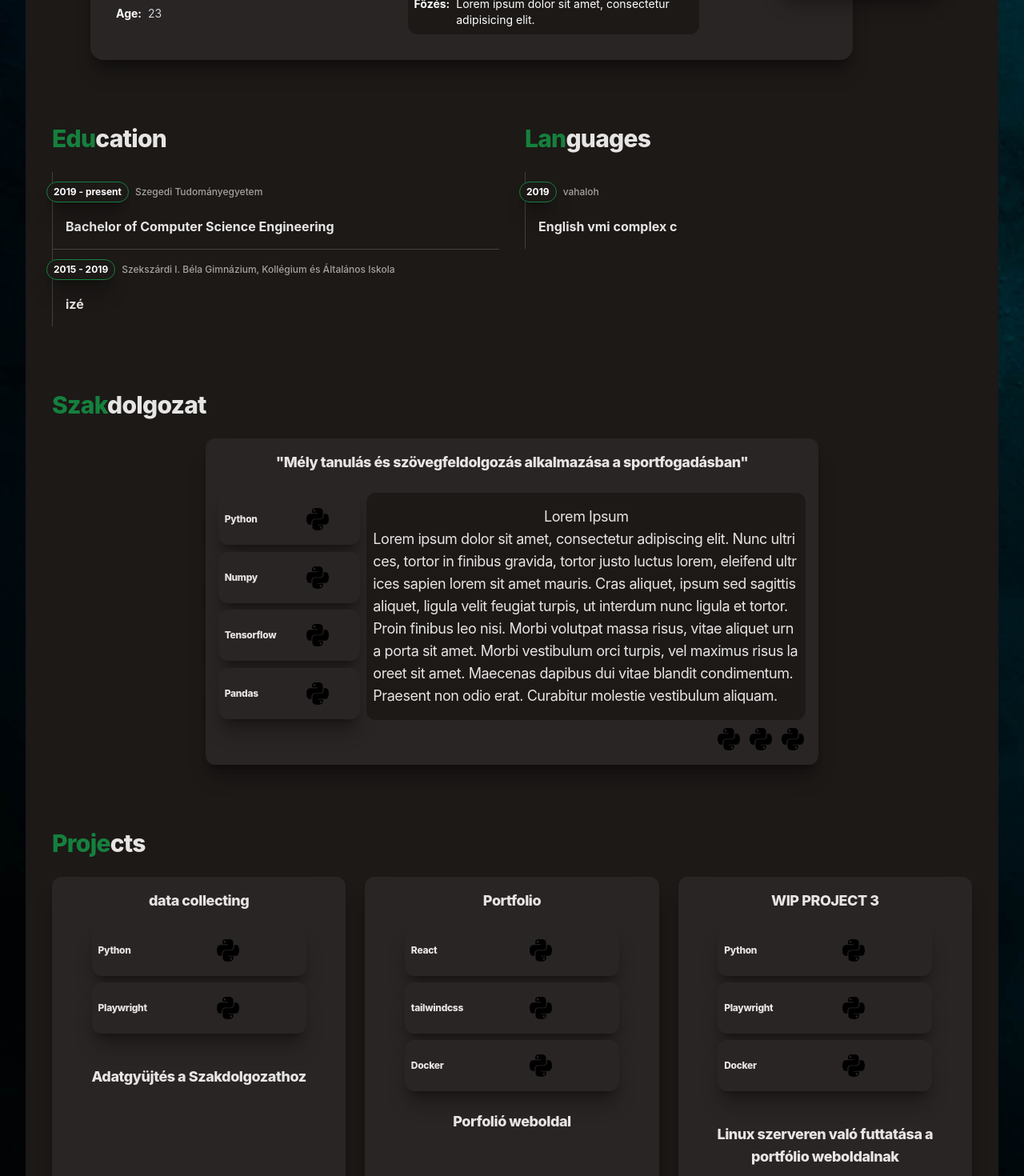
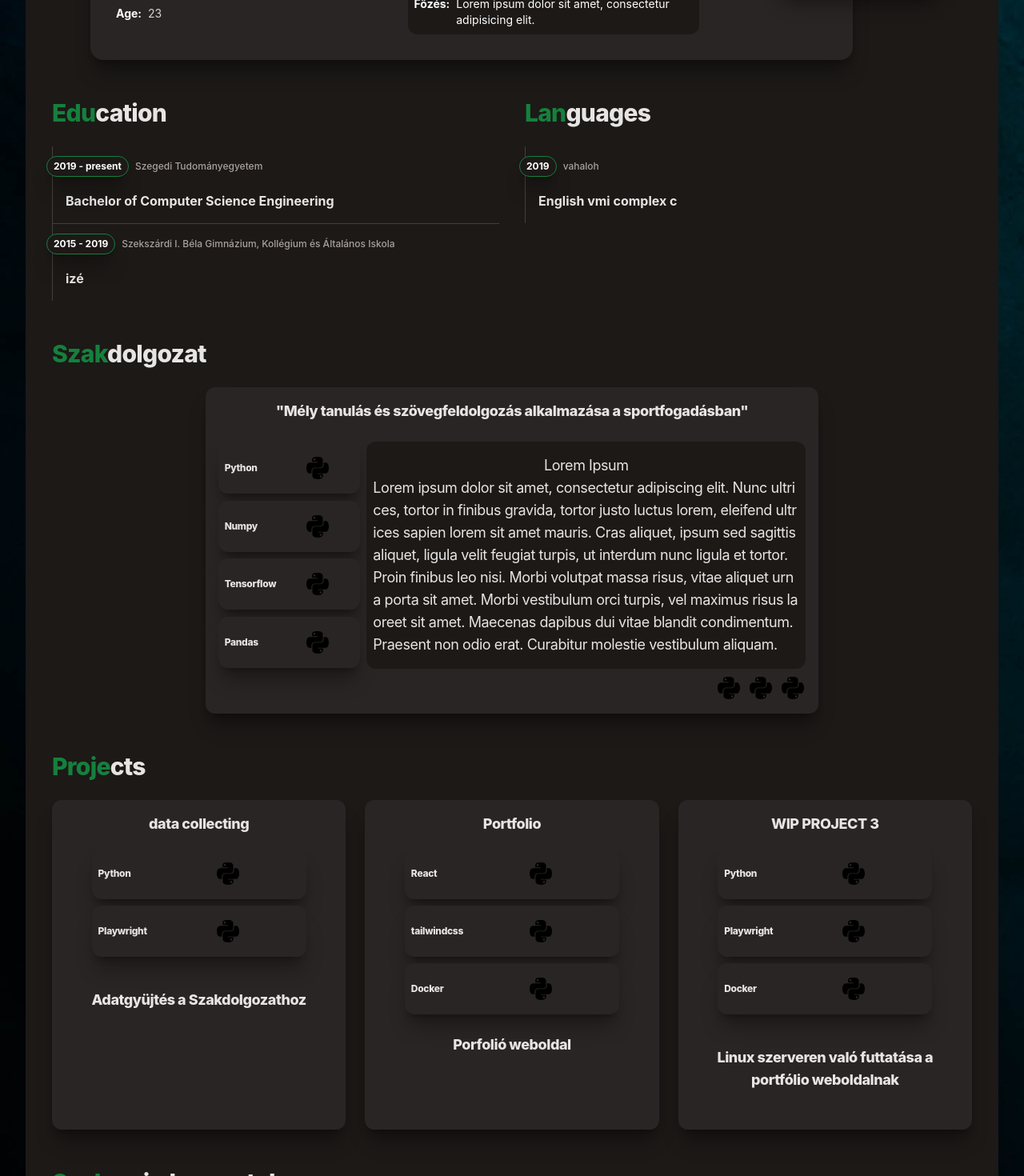
Before and after one commit to CsabaAndi/csabaandi.github.io, a React (Create React App) app: page / in a window 1280 px wide. Shown: the part 500-1970 px from the top of the page at 80% size. Built offline with nearby package versions, Linux system fonts and the light colour scheme.

Commit message:
[UI] margin changes

```diff
--- a/src/components/About/AboutBottom.tsx
+++ b/src/components/About/AboutBottom.tsx
@@ -2,7 +2,7 @@
 
 function AboutBottom() {
     return (
-        <section id='sect_2_about_bottom' className="p-4 mb-20 sm:p-0 sm:px-4 md:px-8"> {/** @todo: padding/margin size**/}
+        <section id='sect_2_about_bottom' className="p-4 mb-12 sm:p-0 sm:px-4 md:px-8"> {/** @todo: padding/margin size**/}
                 <div className=''>
                     <h2 className='pb-4 lg:pb-6 md:pb-4 text-2xl font-extrabold tracking-tight text-stone-200 sm:text-3xl'>
                         <span className='text-green-700'>Abo</span>
--- a/src/components/About/Education.tsx
+++ b/src/components/About/Education.tsx
@@ -23,7 +23,7 @@ const ExperienceRowBlock: React.FC<experience> = (data: experience) => (
 
 function Education() {
     return (
-        <section id='sect_4_edu' className='px-4 mb-20 sm:p-0 sm:px-4 md:px-8'> {/** @todo: padding/margin size**/}
+        <section id='sect_4_edu' className='px-4 mb-12 sm:p-0 sm:px-4 md:px-8'> {/** @todo: padding/margin size**/}
             <div className='grid grid-cols-1 gap-4 md:grid-cols-2 md:gap-8'>
                 <div className='col-span-1'>
                     <h2 className='pb-6 text-2xl font-extrabold tracking-tight text-stone-200 sm:text-3xl'>
--- a/src/components/About/Projects.tsx
+++ b/src/components/About/Projects.tsx
@@ -19,7 +19,7 @@ const PartBlockWithIcon: React.FC<{ name: string}> = ({ name,}) => (
 {/** @todo: fix whole **/}
 function Projects() {
   return (
-      <section id='sect_x_projects' className='px-4 mb-20 sm:p-0 sm:px-4 md:px-8'> {/** @todo: padding/margin size**/}
+      <section id='sect_x_projects' className='px-4 mb-12 sm:p-0 sm:px-4 md:px-8'> {/** @todo: padding/margin size**/}
           <h2 className='pb-6 text-2xl font-extrabold tracking-tight text-stone-200 sm:text-3xl'>
           <span className="text-green-700">Proje</span>
           cts
--- a/src/components/About/Thesis.tsx
+++ b/src/components/About/Thesis.tsx
@@ -16,7 +16,7 @@ const Test: React.FC<{ name: string}> = ({ name }) => (
 
 function Thesis() {
     return (
-        <section id='sect_xy_thesis' className='px-4 mb-20 sm:p-0 sm:px-4 md:px-8'> {/** @todo: padding/margin size**/}
+        <section id='sect_xy_thesis' className='px-4 mb-12 sm:p-0 sm:px-4 md:px-8'> {/** @todo: padding/margin size**/}
             <h2 className='pb-6 text-2xl font-extrabold tracking-tight text-stone-200 sm:text-3xl'>
                 <span className="text-green-700">Szak</span>
                 dolgozat
```
